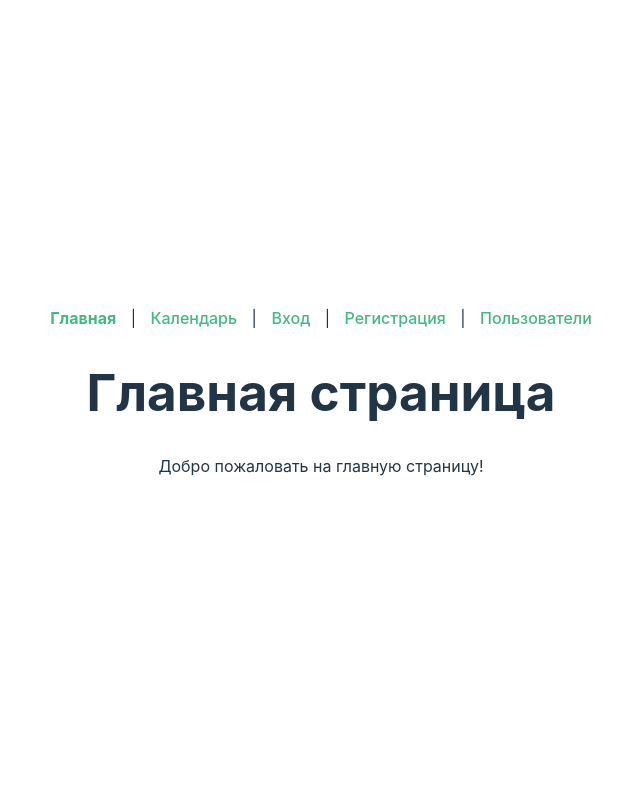
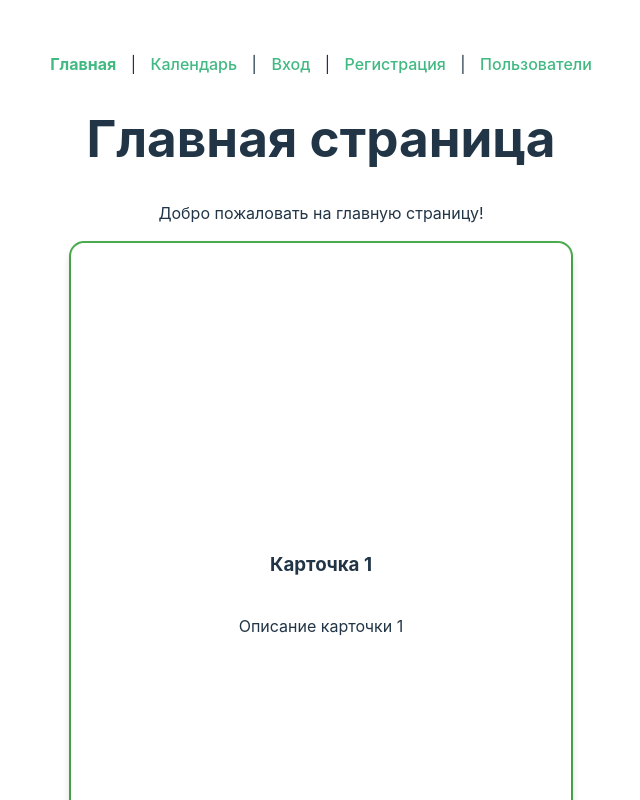
Before and after one commit to gorachu/diaryfront, a Vue app: page / in a window 1280 px wide. Shown: the top 800 px of the page, without its empty margins (319-959 px from the left). Built offline with nearby package versions, Linux system fonts and the light colour scheme; what v-calendar would draw is missing.

Commit message:
Add Swiper component and update training time display

```diff
--- a/package.json
+++ b/package.json
@@ -14,10 +14,12 @@
     "bootstrap-vue": "^2.23.1",
     "crypto-js": "^4.2.0",
     "date-fns": "^2.30.0",
+    "swiper": "^11.2.2",
     "v-calendar": "^3.1.2",
     "vue": "^3.5.13",
     "vue-router": "^4.5.0",
-    "vue3-select": "^0.1.2"
+    "vue3-select": "^0.1.2",
+    "vue3-swiper": "^1.0.0"
   },
   "devDependencies": {
     "@vitejs/plugin-vue": "^5.2.1",
--- a/src/assets/styles/Calendar.css
+++ b/src/assets/styles/Calendar.css
@@ -26,6 +26,7 @@
   border: 2px solid transparent;
   border-radius: 10px;
   transition: transform 0.3s, border-color 0.3s;
+  background-color: white;
 }
 .single-training-holder:hover {
   border-color: #4CAF50;
@@ -135,6 +136,8 @@
 .justify-center {
   justify-content: center;
   align-items: center;
+  margin-top: 5px;
+  margin-bottom: 5px;
 }
 .custom-width {
   width: 70px;
--- /dev/null
+++ b/src/assets/styles/Card.css
@@ -0,0 +1,25 @@
+.swiper-container {
+    width: 500px;
+    height: 700px;
+    margin: 0 auto;
+    border: 2px solid #4CAF50;
+    border-radius: 15px;
+}
+
+.card {
+    position: absolute;
+    width: 500px;
+    height: 700px;
+    display: flex;
+    flex-direction: column;
+    justify-content: center;
+    align-items: center;
+    border-radius: 15px;
+    box-shadow: 0 4px 8px rgba(0, 0, 0, 0.2);
+    padding: 20px;
+    box-sizing: border-box;
+    text-align: center;
+    cursor: grab;
+    user-select: none;
+    margin:0 auto;
+}
--- /dev/null
+++ b/src/components/CardSwiper.vue
@@ -0,0 +1,95 @@
+<template>
+  <div class="swiper-container">
+    <div
+      v-for="(card, index) in visibleCards"
+      :key="card.id"
+      class="card"
+      :style="cardStyle(index)"
+      @mousedown="startDrag"
+      @touchstart="startDrag"
+    >
+      <h3>{{ card.title }}</h3>
+      <p>{{ card.description }}</p>
+    </div>
+  </div>
+</template>
+
+<script setup>
+import '../assets/styles/Card.css';
+import { ref, computed, onUnmounted } from 'vue';
+
+const cards = ref([
+  { id: 1, title: 'Карточка 1', description: 'Описание карточки 1' },
+  { id: 2, title: 'Карточка 2', description: 'Описание карточки 2' },
+  { id: 3, title: 'Карточка 3', description: 'Описание карточки 3' },
+  { id: 4, title: 'Карточка 4', description: 'Описание карточки 4' },
+  { id: 5, title: 'Карточка 5', description: 'Описание карточки 5' },
+  { id: 6, title: 'Карточка 6', description: 'Описание карточки 6' },
+  { id: 7, title: 'Карточка 7', description: 'Описание карточки 7' },
+  { id: 8, title: 'Карточка 8', description: 'Описание карточки 8' },
+  { id: 9, title: 'Карточка 9', description: 'Описание карточки 9' },
+  { id: 10, title: 'Карточка 10', description: 'Описание карточки 10' },
+]);
+
+const dragging = ref(false);
+const startX = ref(0);
+const currentX = ref(0);
+
+const visibleCards = computed(() => cards.value.slice(0, 2));
+
+const startDrag = (event) => {
+  dragging.value = true;
+  startX.value = event.touches ? event.touches[0].clientX : event.clientX;
+
+  document.addEventListener('mousemove', onDrag);
+  document.addEventListener('mouseup', endDrag);
+  document.addEventListener('touchmove', onDrag);
+  document.addEventListener('touchend', endDrag);
+};
+
+const onDrag = (event) => {
+  if (!dragging.value) return;
+  currentX.value = (event.touches ? event.touches[0].clientX : event.clientX) - startX.value;
+  console.log(currentX.value)
+};
+
+const endDrag = () => {
+  dragging.value = false;
+  if (Math.abs(currentX.value) > 100) {
+    cards.value.shift();
+  }
+  currentX.value = 0;
+
+  document.removeEventListener('mousemove', onDrag);
+  document.removeEventListener('mouseup', endDrag);
+  document.removeEventListener('touchmove', onDrag);
+  document.removeEventListener('touchend', endDrag);
+};
+
+const cardStyle = (index) => {
+  if (index === 1) {
+    return {
+      transform: `scale(0.95) translateY(10px)`,
+      zIndex: 1,
+      opacity: 0.8,
+    };
+  }
+
+  const rotation = Math.max(-15, Math.min(15, currentX.value / 10));
+  const backgroundColor = currentX.value > 50 ? '#d4edda' : currentX.value < -50 ? '#f8d7da' : '#fff';
+  console.log("Change")
+  return {
+    transform: `translateX(${currentX.value}px) rotate(${rotation}deg)`,
+    transition: dragging.value ? 'none' : 'transform 0.3s ease',
+    zIndex: 2,
+    backgroundColor,
+  };
+};
+
+onUnmounted(() => {
+  document.removeEventListener('mousemove', onDrag);
+  document.removeEventListener('mouseup', endDrag);
+  document.removeEventListener('touchmove', onDrag);
+  document.removeEventListener('touchend', endDrag);
+});
+</script>
--- a/src/components/DatePage.vue
+++ b/src/components/DatePage.vue
@@ -3,7 +3,7 @@
     <h2 class="trainings-header">Тренировки за: {{ formattedDate }}</h2>
       <div class="single-training-holder" v-for="data in jTrainings.trainingsInDay" :key="data.key">
         <div class="header-button-container">
-          <h4 class="training-time-header">Тренировка в {{ data.time }}</h4>
+          <h4 class="training-time-header">{{ data.timeStart }} - {{ data.timeEnd }}</h4>
           <button class="edit-button" @click="editClick(data.time)">Редактировать</button>
         </div>
         <ul class="exercise-holder">
--- a/src/components/Home.vue
+++ b/src/components/Home.vue
@@ -2,8 +2,10 @@
   <div>
     <h1>Главная страница</h1>
     <p>Добро пожаловать на главную страницу!</p>
+    <CardSwiper />
   </div>
 </template>
 
 <script setup>
+import CardSwiper from './CardSwiper.vue';
 </script>
--- a/src/components/TrainingPage.vue
+++ b/src/components/TrainingPage.vue
@@ -1,6 +1,11 @@
 <template>
   <div class="training-holder">
-    <h2 class="trainings-header">Тренировка в:</h2>
+    <h2 class="trainings-header">Тренировка:</h2>
+    <div>
+      <ul>
+
+      </ul>
+    </div>
   </div>
   <RepAdder
   :handleAddButton="addSet"
```
Also changed, not shown: 2 other files (tests, documents, lock files or other folders).
